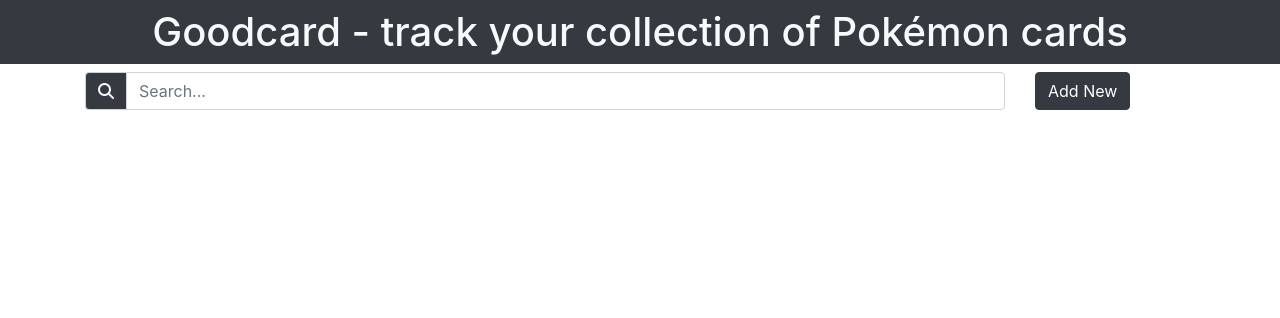
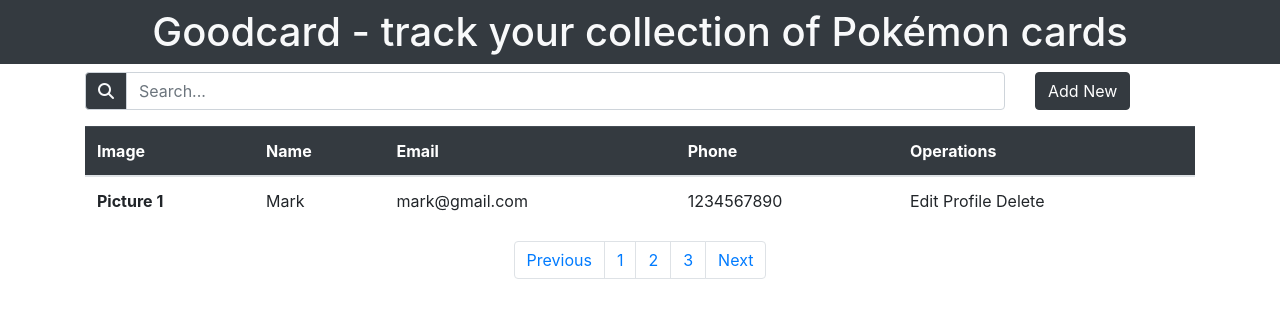
Before and after one commit to becodeorg/verou-5-php-crud-SezinAkbulut, a PHP site: page /overview.php in a window 1280 px wide. Shown: the top 318 px of the page. Run offline with PHP 8.4, Linux system fonts and the light colour scheme; data that the repository does not hold is empty.

Commit message:
create a table

```diff
--- a/overview.php
+++ b/overview.php
@@ -91,7 +91,7 @@
     </div>
 
     <!--input search and button section-->
-<div class="row">
+<div class="row mb-3">
     <div class="col-10">
         <div class="input-group">
             <div class="input-group-prepend">
@@ -111,7 +111,41 @@
 
 
     <!--table-->
+    <table class="table" id="table">
+        <thead class="table-dark">
+        <tr>
+            <th scope="col">Image</th>
+            <th scope="col">Name</th>
+            <th scope="col">Email</th>
+            <th scope="col">Phone</th>
+            <th scope="col">Operations</th>
+        </tr>
+        </thead>
+        <tbody>
+        <tr>
+            <th scope="row">Picture 1</th>
+            <td>Mark</td>
+            <td>mark@gmail.com</td>
+            <td>1234567890</td>
+            <td>
+                <span>Edit</span>
+                <span>Profile</span>
+                <span>Delete</span>
+            </td>
+        </tr>
+        </tbody>
+    </table>
 
+    <!--pagination-->
+    <nav aria-label="Page navigation example" id="pagination">
+        <ul class="pagination justify-content-center">
+            <li class="page-item"><a class="page-link" href="#">Previous</a></li>
+            <li class="page-item"><a class="page-link" href="#">1</a></li>
+            <li class="page-item"><a class="page-link" href="#">2</a></li>
+            <li class="page-item"><a class="page-link" href="#">3</a></li>
+            <li class="page-item"><a class="page-link" href="#">Next</a></li>
+        </ul>
+    </nav>
 
 </div>
 
```
